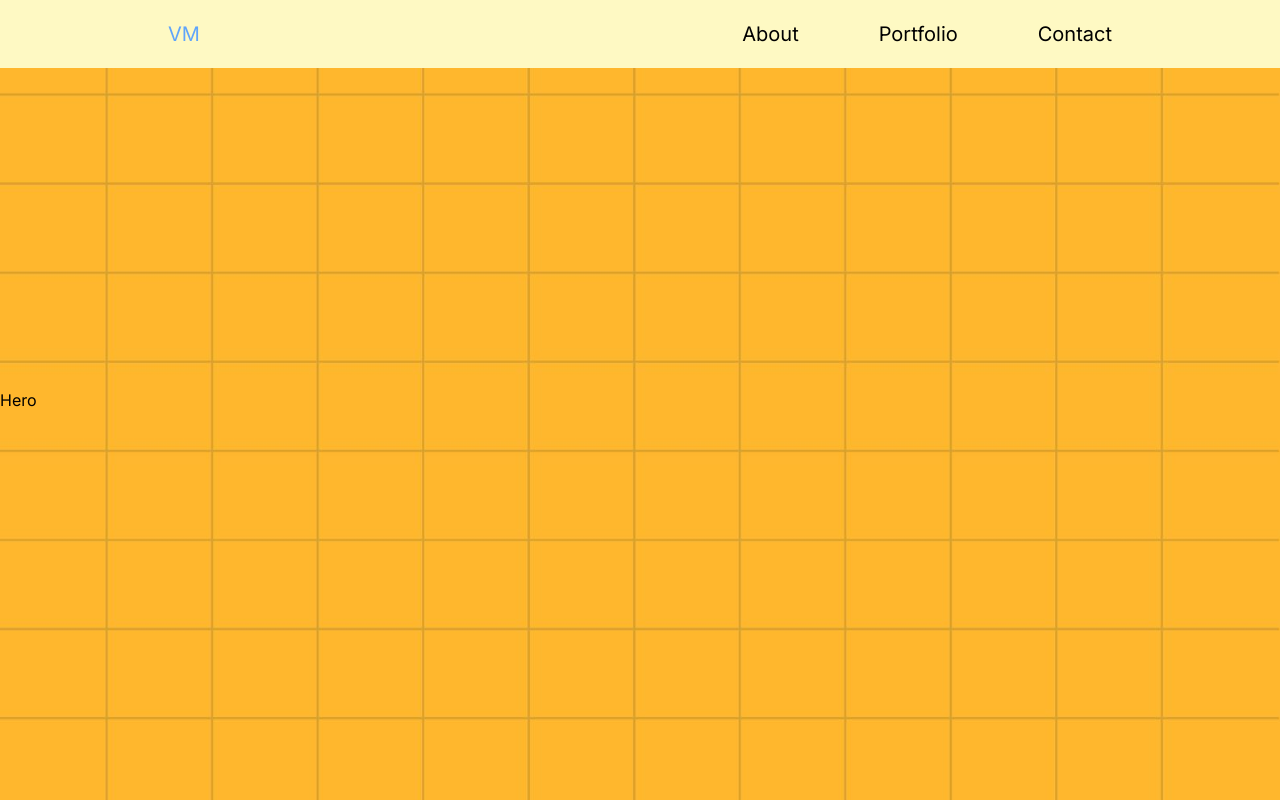
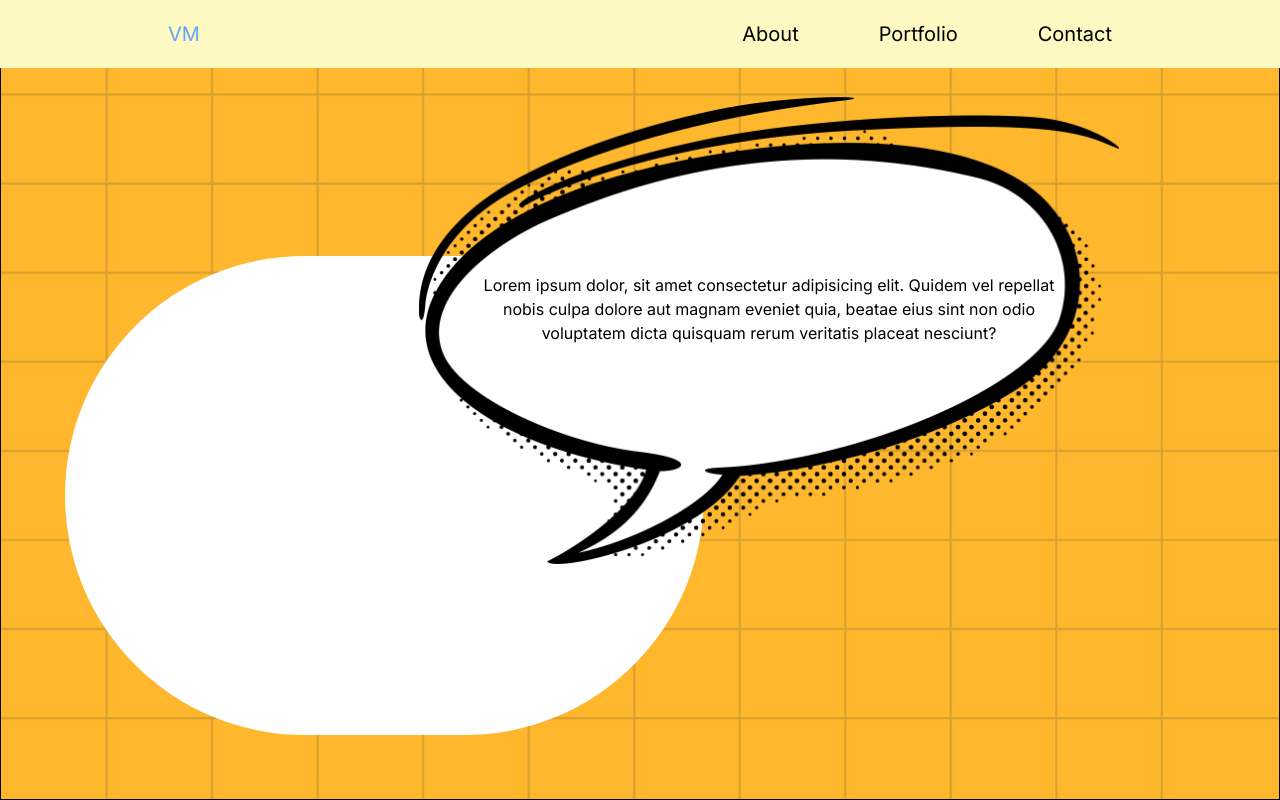
Before and after one commit to DustyDogCodex/animator-portfolio, a Next.js app: page / in a window 1280 px wide. Shown: the top 800 px of the page. Built offline with nearby package versions, Linux system fonts and the light colour scheme.

Commit message:
added placeholder images and text to hero section as requested by client

```diff
--- a/src/app/components/Hero.tsx
+++ b/src/app/components/Hero.tsx
@@ -1,11 +1,28 @@
+import Image from "next/image"
+
 function Hero() {
     return (
         <section
             id="hero"
             className="bg-hero-bg bg-no-repeat w-full h-screen bg-cover flex items-center justify-center"
         >
-            <div className="container">
-                Hero
+            <div className="container border border-black h-full pt-20 relative">
+                {/* place holder white circle for hero image */}
+                <div className="absolute bottom-16 left-16 bg-white w-1/2 h-3/5 rounded-full" />
+
+                {/* text bubble image with text */}
+                <div className="absolute top-24 right-40">
+                    <Image
+                        src="/TextBubble.png"
+                        alt="text bubble background"
+                        height={700}
+                        width={700}
+                        className="relative"
+                    />
+                    <p className="absolute top-28 text-center p-16">
+                        Lorem ipsum dolor, sit amet consectetur adipisicing elit. Quidem vel repellat nobis culpa dolore aut magnam eveniet quia, beatae eius sint non odio voluptatem dicta quisquam rerum veritatis placeat nesciunt?
+                    </p>
+                </div>
             </div>
         </section>
     )
```
Also changed, not shown: public/TextBubble.png (added).
